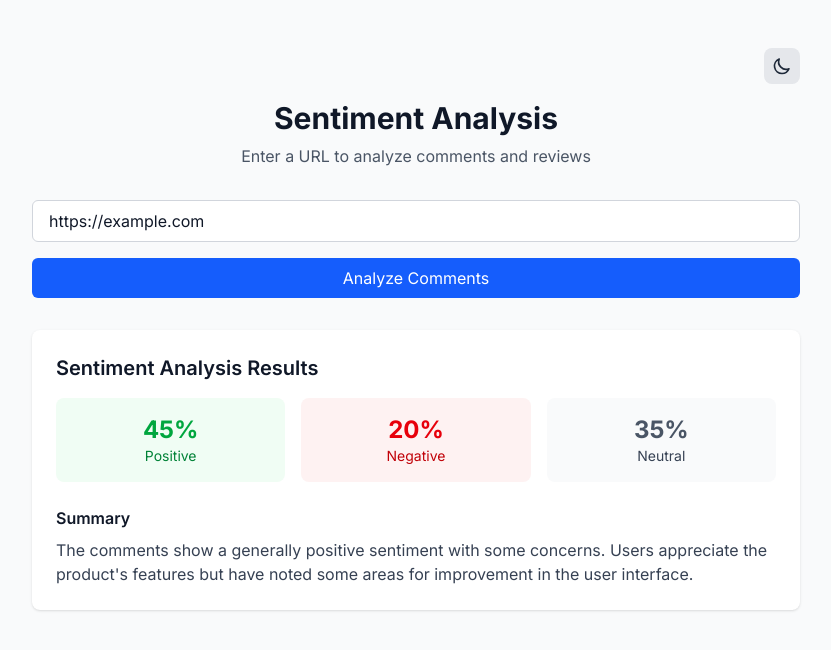
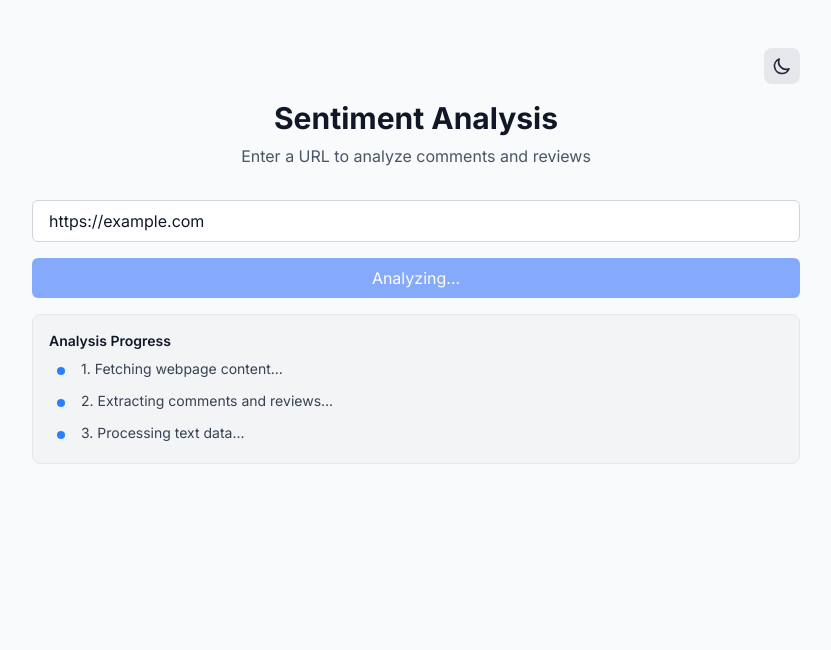
Before and after one commit to adilonam/next-sentiment, a Next.js app: page / in a window 1280 px wide. Both pictures are taken after typing "https://example.com" into the empty fields and a click on the button "Analyze Comments". Shown: the top 650 px of the page, without its empty margins (224-1055 px from the left). Built offline with nearby package versions, Linux system fonts and the light colour scheme.

Commit message:
analyse + logs

```diff
--- a/app/page.tsx
+++ b/app/page.tsx
@@ -1,40 +1,59 @@
 'use client';
 
 import { useState, useEffect } from 'react';
-import { useTheme } from 'next-themes';
-
-interface SentimentResult {
-  positive: number;
-  negative: number;
-  neutral: number;
-  summary: string;
-}
+import { ThemeToggle } from '../components/ThemeToggle';
+import { Header } from '../components/Header';
+import { URLInput } from '../components/URLInput';
+import { SentimentResults } from '../components/SentimentResults';
+import { ProgressLogs } from '../components/ProgressLogs';
+import type { SentimentResult } from '../utils/sentiment';
 
 export default function Home() {
   const [url, setUrl] = useState('');
   const [isLoading, setIsLoading] = useState(false);
   const [result, setResult] = useState<SentimentResult | null>(null);
-  const { theme, setTheme } = useTheme();
+  const [logs, setLogs] = useState<string[]>([]);
   const [mounted, setMounted] = useState(false);
 
   useEffect(() => {
     setMounted(true);
   }, []);
 
+  const addLog = (message: string) => {
+    setLogs(prev => [...prev, message]);
+  };
+
   const handleSubmit = async (e: React.FormEvent) => {
     e.preventDefault();
     setIsLoading(true);
+    setResult(null);
+    setLogs([]);
 
-    // Mock API call - in a real app, this would call your backend
-    setTimeout(() => {
+    // Mock analysis process with simulated delays
+    addLog('1. Fetching webpage content...');
+    await new Promise(resolve => setTimeout(resolve, 1000));
+
+    addLog('2. Extracting comments and reviews...');
+    await new Promise(resolve => setTimeout(resolve, 1500));
+
+    addLog('3. Processing text data...');
+    await new Promise(resolve => setTimeout(resolve, 1200));
+
+    addLog('4. Analyzing sentiment with AI model...');
+    await new Promise(resolve => setTimeout(resolve, 2000));
+
+    addLog('5. Generating summary...');
+    await new Promise(resolve => setTimeout(resolve, 800));
+
     setResult({
       positive: 45,
       negative: 20,
       neutral: 35,
       summary: "The comments show a generally positive sentiment with some concerns. Users appreciate the product's features but have noted some areas for improvement in the user interface."
     });
+
+    addLog('✓ Analysis complete!');
     setIsLoading(false);
-    }, 1500);
   };
 
   if (!mounted) {
@@ -45,75 +64,21 @@ export default function Home() {
     <div className="min-h-screen bg-gray-50 dark:bg-gray-900 py-12 px-4 sm:px-6 lg:px-8 transition-colors duration-200">
       <div className="max-w-3xl mx-auto">
         <div className="flex justify-end mb-4">
-          <button
-            onClick={() => setTheme(theme === 'dark' ? 'light' : 'dark')}
-            className="p-2 rounded-lg bg-gray-200 dark:bg-gray-700 hover:bg-gray-300 dark:hover:bg-gray-600 transition-colors duration-200"
-            aria-label="Toggle dark mode"
-          >
-            {theme === 'dark' ? (
-              <svg xmlns="http://www.w3.org/2000/svg" className="h-5 w-5 text-gray-800 dark:text-gray-200" fill="none" viewBox="0 0 24 24" stroke="currentColor">
-                <path strokeLinecap="round" strokeLinejoin="round" strokeWidth={2} d="M12 3v1m0 16v1m9-9h-1M4 12H3m15.364 6.364l-.707-.707M6.343 6.343l-.707-.707m12.728 0l-.707.707M6.343 17.657l-.707.707M16 12a4 4 0 11-8 0 4 4 0 018 0z" />
-              </svg>
-            ) : (
-              <svg xmlns="http://www.w3.org/2000/svg" className="h-5 w-5 text-gray-800 dark:text-gray-200" fill="none" viewBox="0 0 24 24" stroke="currentColor">
-                <path strokeLinecap="round" strokeLinejoin="round" strokeWidth={2} d="M20.354 15.354A9 9 0 018.646 3.646 9.003 9.003 0 0012 21a9.003 9.003 0 008.354-5.646z" />
-              </svg>
-            )}
-          </button>
+          <ThemeToggle />
         </div>
 
-        <div className="text-center mb-8">
-          <h1 className="text-3xl font-bold text-gray-900 dark:text-white mb-2">Sentiment Analysis</h1>
-          <p className="text-gray-600 dark:text-gray-300">Enter a URL to analyze comments and reviews</p>
-        </div>
+        <Header />
 
-        <form onSubmit={handleSubmit} className="space-y-4">
-          <div>
-            <input
-              type="url"
-              value={url}
-              onChange={(e) => setUrl(e.target.value)}
-              placeholder="Enter URL with comments"
-              className="w-full px-4 py-2 border border-gray-300 dark:border-gray-600 rounded-md focus:ring-2 focus:ring-blue-500 focus:border-blue-500 bg-white dark:bg-gray-800 text-gray-900 dark:text-white placeholder-gray-500 dark:placeholder-gray-400"
-              required
+        <URLInput
+          url={url}
+          setUrl={setUrl}
+          onSubmit={handleSubmit}
+          isLoading={isLoading}
         />
-          </div>
-          <button
-            type="submit"
-            disabled={isLoading}
-            className="w-full bg-blue-600 dark:bg-blue-500 text-white py-2 px-4 rounded-md hover:bg-blue-700 dark:hover:bg-blue-600 focus:outline-none focus:ring-2 focus:ring-blue-500 focus:ring-offset-2 disabled:opacity-50 transition-colors duration-200"
-          >
-            {isLoading ? 'Analyzing...' : 'Analyze Comments'}
-          </button>
-        </form>
 
-        {result && (
-          <div className="mt-8 space-y-6">
-            <div className="bg-white dark:bg-gray-800 p-6 rounded-lg shadow dark:shadow-gray-700/50">
-              <h2 className="text-xl font-semibold mb-4 text-gray-900 dark:text-white">Sentiment Analysis Results</h2>
+        <ProgressLogs logs={logs} />
 
-              <div className="grid grid-cols-3 gap-4 mb-6">
-                <div className="text-center p-4 bg-green-50 dark:bg-green-900/30 rounded-lg">
-                  <div className="text-2xl font-bold text-green-600 dark:text-green-400">{result.positive}%</div>
-                  <div className="text-sm text-green-700 dark:text-green-300">Positive</div>
-                </div>
-                <div className="text-center p-4 bg-red-50 dark:bg-red-900/30 rounded-lg">
-                  <div className="text-2xl font-bold text-red-600 dark:text-red-400">{result.negative}%</div>
-                  <div className="text-sm text-red-700 dark:text-red-300">Negative</div>
-                </div>
-                <div className="text-center p-4 bg-gray-50 dark:bg-gray-700/30 rounded-lg">
-                  <div className="text-2xl font-bold text-gray-600 dark:text-gray-400">{result.neutral}%</div>
-                  <div className="text-sm text-gray-700 dark:text-gray-300">Neutral</div>
-                </div>
-              </div>
-
-              <div className="mt-4">
-                <h3 className="font-semibold mb-2 text-gray-900 dark:text-white">Summary</h3>
-                <p className="text-gray-700 dark:text-gray-300">{result.summary}</p>
-              </div>
-            </div>
-          </div>
-        )}
+        {result && <SentimentResults result={result} />}
       </div>
     </div>
   );
--- /dev/null
+++ b/components/Header.tsx
@@ -0,0 +1,8 @@
+export const Header = () => {
+  return (
+    <div className="text-center mb-8">
+      <h1 className="text-3xl font-bold text-gray-900 dark:text-white mb-2">Sentiment Analysis</h1>
+      <p className="text-gray-600 dark:text-gray-300">Enter a URL to analyze comments and reviews</p>
+    </div>
+  );
+};
--- /dev/null
+++ b/components/ProgressLogs.tsx
@@ -0,0 +1,23 @@
+interface ProgressLogsProps {
+  logs: string[];
+}
+
+export const ProgressLogs = ({ logs }: ProgressLogsProps) => {
+  if (logs.length === 0) return null;
+
+  return (
+    <div className="mt-4 mb-6 p-4 bg-gray-100 dark:bg-gray-800 rounded-lg border border-gray-200 dark:border-gray-700">
+      <h3 className="text-sm font-semibold text-gray-900 dark:text-gray-100 mb-2">Analysis Progress</h3>
+      <div className="space-y-2">
+        {logs.map((log, index) => (
+          <div key={index} className="flex items-start space-x-2">
+            <div className="min-w-[24px] h-6 flex items-center justify-center">
+              <div className="w-2 h-2 bg-blue-500 rounded-full"></div>
+            </div>
+            <p className="text-sm text-gray-700 dark:text-gray-300">{log}</p>
+          </div>
+        ))}
+      </div>
+    </div>
+  );
+};
--- /dev/null
+++ b/components/SentimentResults.tsx
@@ -0,0 +1,35 @@
+import { SentimentResult } from '../utils/sentiment';
+
+interface SentimentResultsProps {
+  result: SentimentResult;
+}
+
+export const SentimentResults = ({ result }: SentimentResultsProps) => {
+  return (
+    <div className="mt-8 space-y-6">
+      <div className="bg-white dark:bg-gray-800 p-6 rounded-lg shadow dark:shadow-gray-700/50">
+        <h2 className="text-xl font-semibold mb-4 text-gray-900 dark:text-white">Sentiment Analysis Results</h2>
+
+        <div className="grid grid-cols-3 gap-4 mb-6">
+          <div className="text-center p-4 bg-green-50 dark:bg-green-900/30 rounded-lg">
+            <div className="text-2xl font-bold text-green-600 dark:text-green-400">{result.positive}%</div>
+            <div className="text-sm text-green-700 dark:text-green-300">Positive</div>
+          </div>
+          <div className="text-center p-4 bg-red-50 dark:bg-red-900/30 rounded-lg">
+            <div className="text-2xl font-bold text-red-600 dark:text-red-400">{result.negative}%</div>
+            <div className="text-sm text-red-700 dark:text-red-300">Negative</div>
+          </div>
+          <div className="text-center p-4 bg-gray-50 dark:bg-gray-700/30 rounded-lg">
+            <div className="text-2xl font-bold text-gray-600 dark:text-gray-400">{result.neutral}%</div>
+            <div className="text-sm text-gray-700 dark:text-gray-300">Neutral</div>
+          </div>
+        </div>
+
+        <div className="mt-4">
+          <h3 className="font-semibold mb-2 text-gray-900 dark:text-white">Summary</h3>
+          <p className="text-gray-700 dark:text-gray-300">{result.summary}</p>
+        </div>
+      </div>
+    </div>
+  );
+};
--- /dev/null
+++ b/components/ThemeToggle.tsx
@@ -0,0 +1,25 @@
+'use client';
+
+import { useTheme } from 'next-themes';
+
+export const ThemeToggle = () => {
+  const { theme, setTheme } = useTheme();
+
+  return (
+    <button
+      onClick={() => setTheme(theme === 'dark' ? 'light' : 'dark')}
+      className="p-2 rounded-lg bg-gray-200 dark:bg-gray-700 hover:bg-gray-300 dark:hover:bg-gray-600 transition-colors duration-200"
+      aria-label="Toggle dark mode"
+    >
+      {theme === 'dark' ? (
+        <svg xmlns="http://www.w3.org/2000/svg" className="h-5 w-5 text-gray-800 dark:text-gray-200" fill="none" viewBox="0 0 24 24" stroke="currentColor">
+          <path strokeLinecap="round" strokeLinejoin="round" strokeWidth={2} d="M12 3v1m0 16v1m9-9h-1M4 12H3m15.364 6.364l-.707-.707M6.343 6.343l-.707-.707m12.728 0l-.707.707M6.343 17.657l-.707.707M16 12a4 4 0 11-8 0 4 4 0 018 0z" />
+        </svg>
+      ) : (
+        <svg xmlns="http://www.w3.org/2000/svg" className="h-5 w-5 text-gray-800 dark:text-gray-200" fill="none" viewBox="0 0 24 24" stroke="currentColor">
+          <path strokeLinecap="round" strokeLinejoin="round" strokeWidth={2} d="M20.354 15.354A9 9 0 018.646 3.646 9.003 9.003 0 0012 21a9.003 9.003 0 008.354-5.646z" />
+        </svg>
+      )}
+    </button>
+  );
+};
--- /dev/null
+++ b/components/URLInput.tsx
@@ -0,0 +1,32 @@
+'use client';
+
+interface URLInputProps {
+  url: string;
+  setUrl: (url: string) => void;
+  onSubmit: (e: React.FormEvent) => Promise<void>;
+  isLoading: boolean;
+}
+
+export const URLInput = ({ url, setUrl, onSubmit, isLoading }: URLInputProps) => {
+  return (
+    <form onSubmit={onSubmit} className="space-y-4">
+      <div>
+        <input
+          type="url"
+          value={url}
+          onChange={(e) => setUrl(e.target.value)}
+          placeholder="Enter URL with comments"
+          className="w-full px-4 py-2 border border-gray-300 dark:border-gray-600 rounded-md focus:ring-2 focus:ring-blue-500 focus:border-blue-500 bg-white dark:bg-gray-800 text-gray-900 dark:text-white placeholder-gray-500 dark:placeholder-gray-400"
+          required
+        />
+      </div>
+      <button
+        type="submit"
+        disabled={isLoading}
+        className="w-full bg-blue-600 dark:bg-blue-500 text-white py-2 px-4 rounded-md hover:bg-blue-700 dark:hover:bg-blue-600 focus:outline-none focus:ring-2 focus:ring-blue-500 focus:ring-offset-2 disabled:opacity-50 transition-colors duration-200"
+      >
+        {isLoading ? 'Analyzing...' : 'Analyze Comments'}
+      </button>
+    </form>
+  );
+};
--- /dev/null
+++ b/utils/sentiment.ts
@@ -0,0 +1,6 @@
+export interface SentimentResult {
+  positive: number;
+  negative: number;
+  neutral: number;
+  summary: string;
+}
```
Lines whose indentation alone changed are shown as unchanged.
